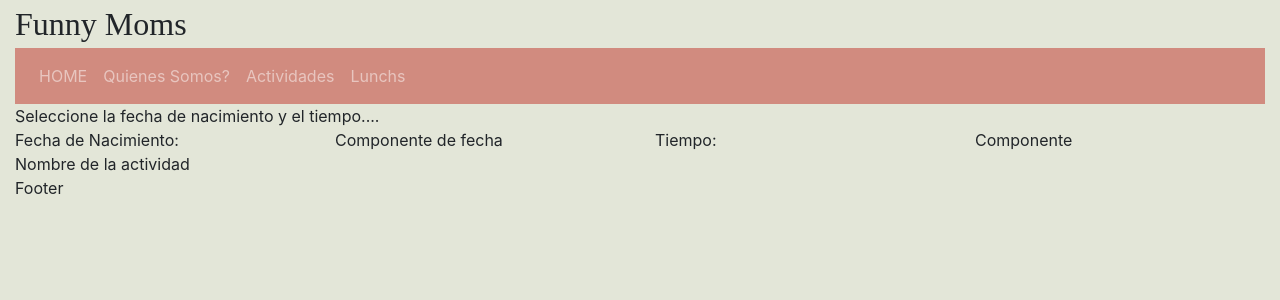
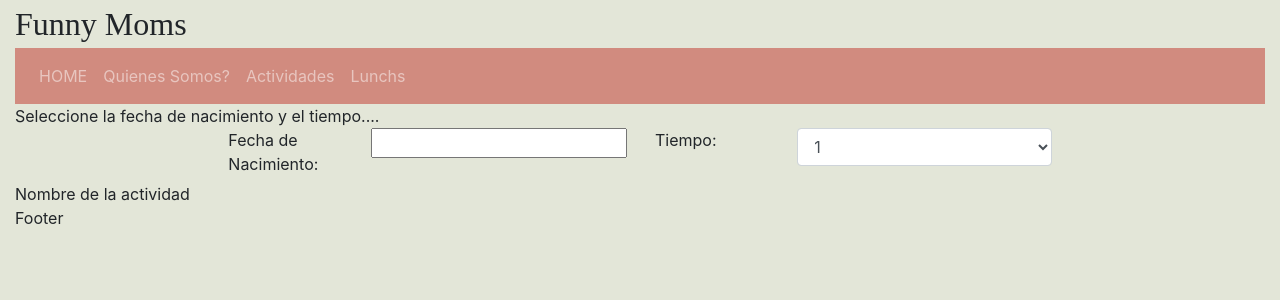
Before and after one commit to scampanalozano/my-app, a React (Create React App) app: page /actividades in a window 1280 px wide. Shown: the top 300 px of the page. Built offline with nearby package versions, Linux system fonts and the light colour scheme.

Commit message:
adds form to actividades

```diff
--- a/package.json
+++ b/package.json
@@ -9,6 +9,7 @@
     "bootstrap": "^4.5.0",
     "react": "^16.13.1",
     "react-bootstrap": "^1.0.1",
+    "react-datepicker": "^3.1.3",
     "react-dom": "^16.13.1",
     "react-router-dom": "^5.2.0",
     "react-scripts": "3.4.1"
--- a/src/Actividades.js
+++ b/src/Actividades.js
@@ -1,12 +1,14 @@
 import React, { useState } from 'react';
 import Row from 'react-bootstrap/Row';
 import Col from 'react-bootstrap/Col';
+import Form from "react-bootstrap/Form";
+import DatePicker from "react-datepicker";
+import "react-datepicker/dist/react-datepicker.css";
+
 
 const Actividades = () => {
-    const [fechaDeNacimiento, setFechaDeNacimiento] = useState()
-    const tiempo = "";
-    //const actividad = { nombre, descripcion, tiempo };
-
+    const [fechaDeNacimiento, setFechaDeNacimiento] = useState("")
+    const [tiempo, setTiempo] = useState("")
 
 
     const onClick = (e) => {
@@ -16,23 +18,40 @@ const Actividades = () => {
     return (
         <Row>
             <Col>
-
+                <Form>
                     <Row> <Col>Seleccione la fecha de nacimiento y el tiempo....</Col></Row>
                     <Row>
-                        <Col>
+                        <Col lg="2" md="1" />
+                        <Col lg="8"  md="10" >
+                            <Row>
+                                <Col lg="2" md="2">
                                     Fecha de Nacimiento:
                                 </Col>
-                        <Col>
-                            Componente de fecha
-
+                                <Col lg="4"  md="4">
+                                    <DatePicker />
                                 </Col>
-                        <Col>
+                                <Col lg="2" md="2">
                                     Tiempo:
                                 </Col>
-                        <Col>
-                            Componente
+                                <Col lg="4" md="4">
+                                    <Form.Group controlId="exampleForm.ControlSelect1">
+                                        <Form.Control as="select">
+                                            <option>1</option>
+                                            <option>2</option>
+                                            <option>3</option>
+                                            <option>4</option>
+                                            <option>5</option>
+                                        </Form.Control>
+                                    </Form.Group>
                                 </Col>
+
                             </Row>
+                        </Col>
+                        <Col lg="2" md="1"  />
+                    </Row>
+
+                </Form>
+
                 <Row>
                     {/* <Col><Button type="submit" onclick={onclick} /></Col> */}
                 </Row>
```
Also changed, not shown: 1 other file (tests, documents, lock files or other folders). Lines whose indentation alone changed are shown as unchanged.
